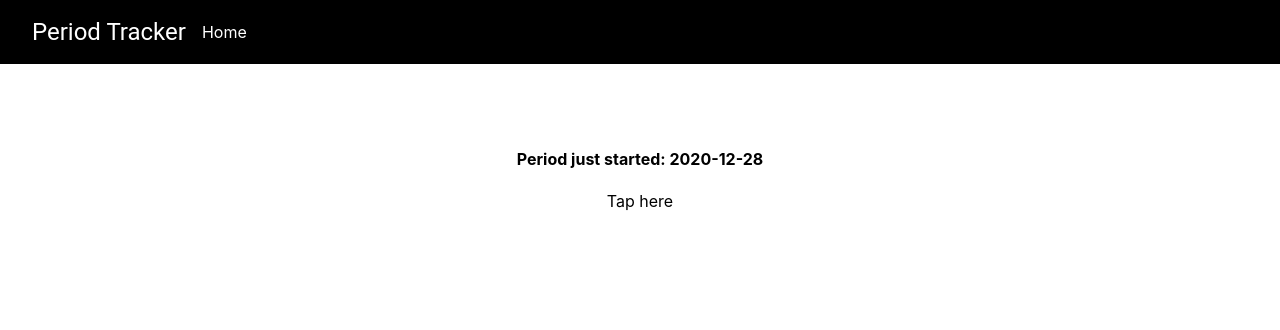
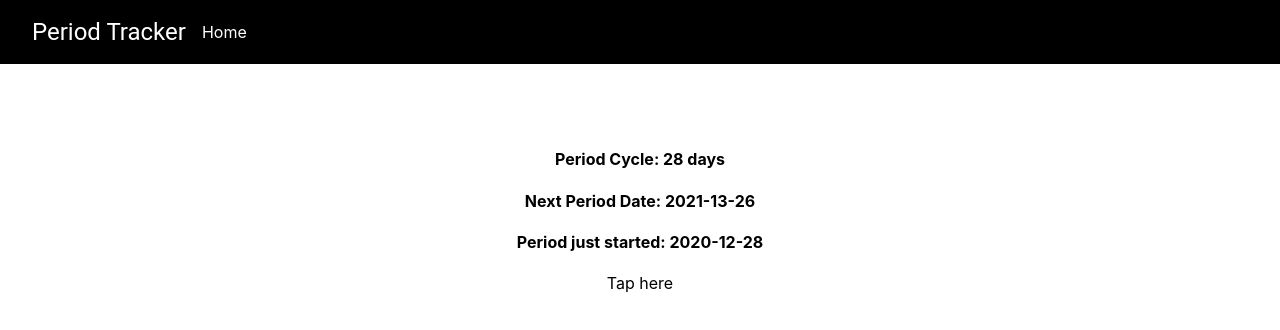
Before and after one commit to Feminine-Divine/periodo, a Next.js app in the folder periodo/: page / in a window 1280 px wide. Shown: the top 330 px of the page. Built offline with nearby package versions, Linux system fonts and the light colour scheme.

Commit message:
added next date of period

```diff
--- a/periodo/components/started.js
+++ b/periodo/components/started.js
@@ -13,8 +13,26 @@ const Start=()=>{
         return (`${year}${separator}${month<10?`0${month}`:`${month}`}${separator}${date}`)
         }
 
+        function getnextDate(separator=''){
+
+            let newDate = new Date()
+            let date = newDate.getDate()+28;
+            let month = newDate.getMonth() + 1;
+            if(date>30){
+                month = (newDate.getMonth()%12) + 2;
+            }
+            let year = newDate.getFullYear();
+            if(month>12){
+                year = newDate.getFullYear() + 1;
+            }
+
+            return (`${year}${separator}${month<10?`0${month}`:`${month}`}${separator}${date%30}`)
+            }
+
     return(
         <div>
+            <h4 className={styles.heading}>Period Cycle: 28 days</h4>
+            <h4 className={styles.heading}>Next Period Date: {getnextDate('-')}</h4>
             <h4 className={styles.heading}>Period just started: {getCurrentDate('-')}</h4>
             <Link href='/calender'>
             <a className={styles.heading}>Tap here</a>
```
